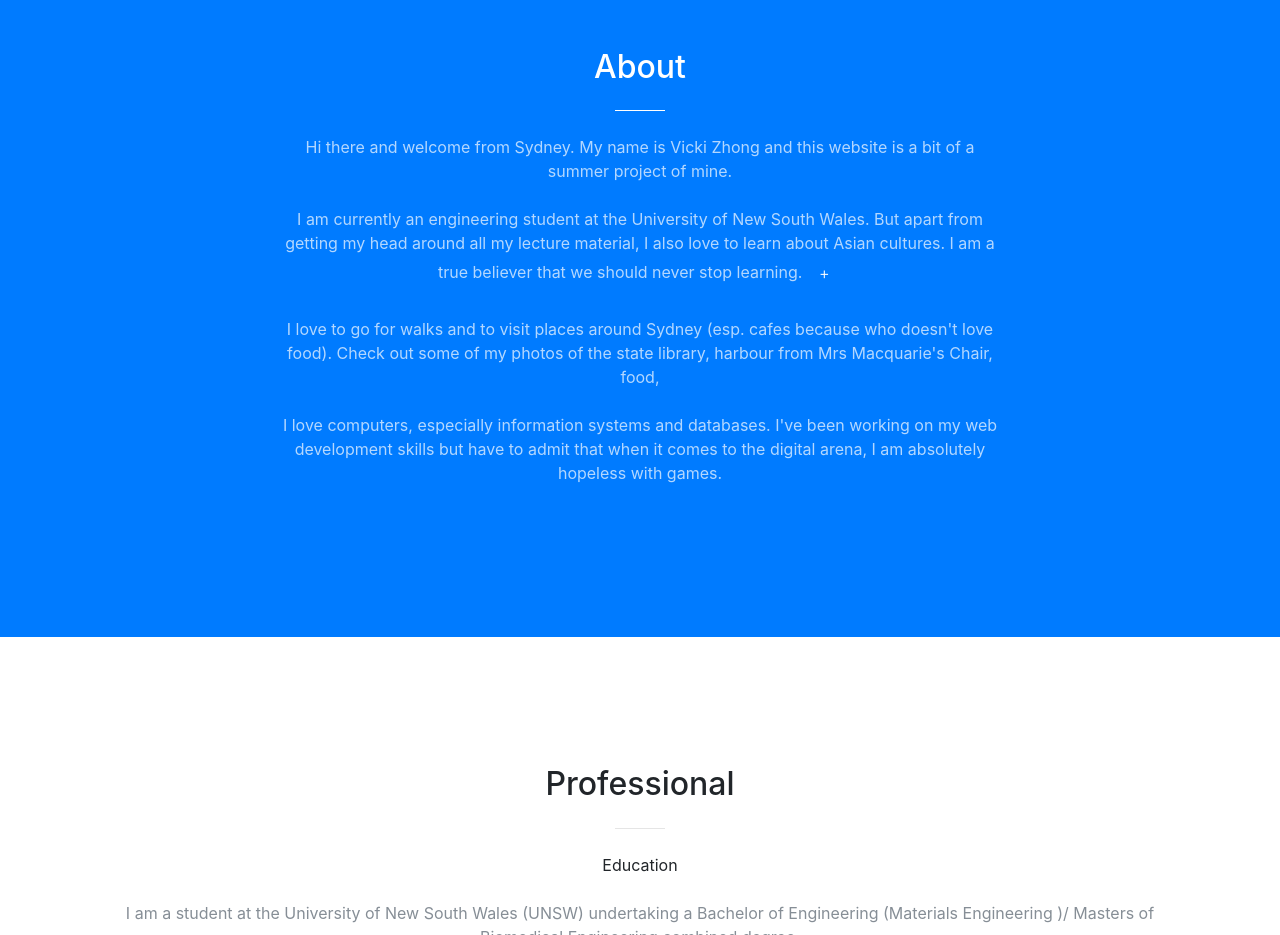
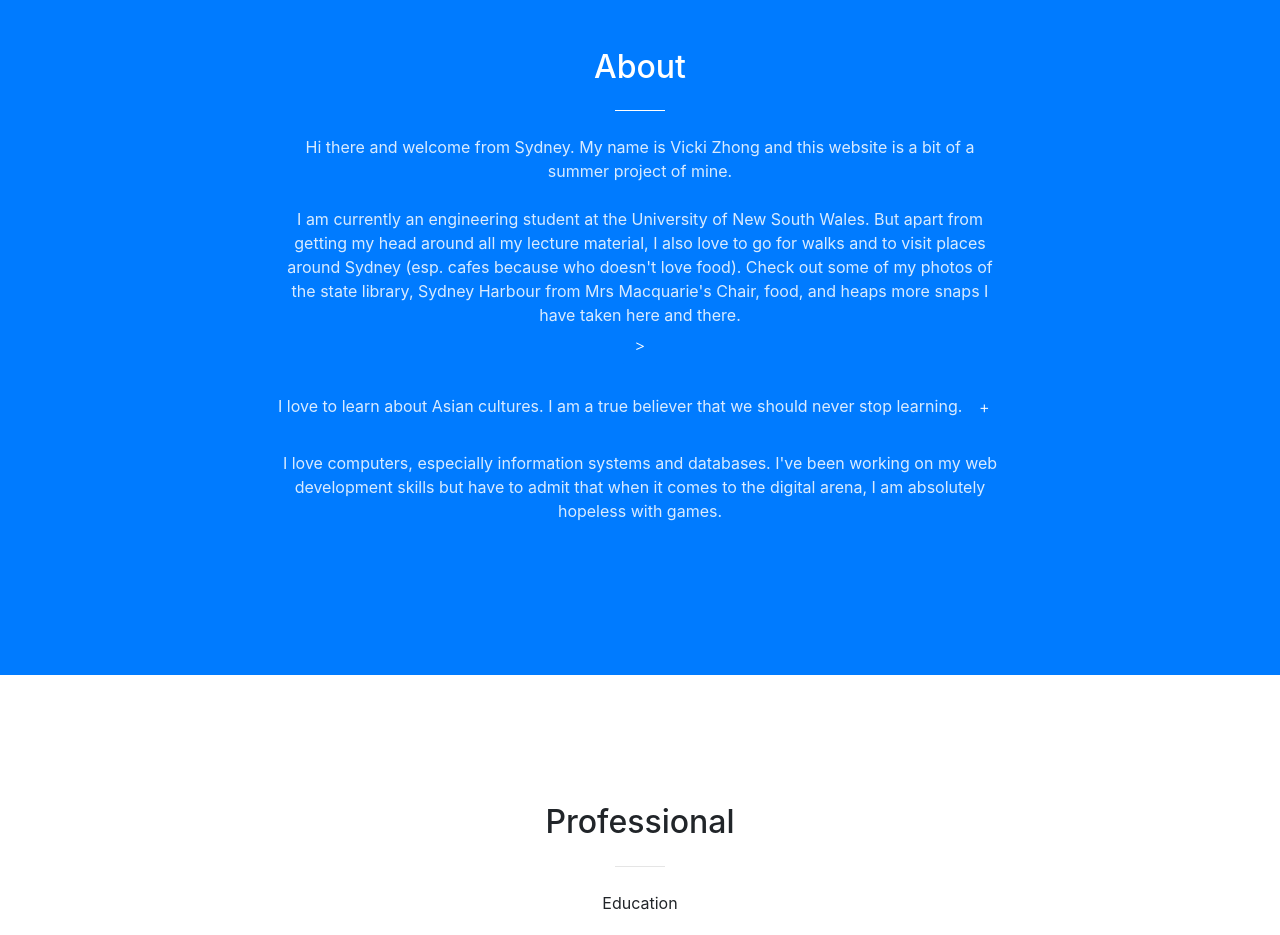
Before and after one commit to v-zhong/personal, a website with bundled scripts: page index.html in a window 1280 px wide. Shown: the part 880-1815 px from the top of the page. Built offline with nearby package versions, Linux system fonts and the light colour scheme.

Commit message:
smalledits2712

```diff
--- a/css/creative.css
+++ b/css/creative.css
@@ -43,6 +43,9 @@ h6 {
 
 .text-faded {
   color: rgba(255, 255, 255, 0.7); }
+
+.text-lightC {
+  color: rgba(255, 255, 255, 0.85); }
 
 section {
   padding: 8rem 0; }
--- a/index.html
+++ b/index.html
@@ -79,21 +79,21 @@
           <div class="col-lg-8 mx-auto text-center">
             <h2 class="section-heading text-white">About</h2>
             <hr class="light my-4">
-            <p class="text-faded mb-4">
+            <p class="text-lightC mb-4">
 				Hi there and welcome from Sydney. My name is Vicki Zhong and this website is a bit of a summer project of mine.
 			 </p>
-			 <p class="text-faded mb-4">
-				I am currently an engineering student at the University of New South Wales. But apart from getting my head around all my lecture material, I also love to learn about Asian cultures. I am a true believer that we should never stop learning. <button type="button" class="text-faded btn btn-primary" data-toggle="collapse" data-target="#moreculture">+</button>
+			 <p class="text-lightC mb-4">
+				I am currently an engineering student at the University of New South Wales. But apart from getting my head around all my lecture material, I also love to go for walks and to visit places around Sydney (esp. cafes because who doesn't love food). Check out some of my photos of the state library, Sydney Harbour from Mrs Macquarie's Chair, food, and heaps more snaps I have taken here and there.<br><button type="button" class="text-faded btn btn-primary" data-toggle="collapse" data-target="#">></button>
+			</p>
+			<p class="text-lightC mb-4">
+				I love to learn about Asian cultures. I am a true believer that we should never stop learning. <button type="button" class="text-faded btn btn-primary" data-toggle="collapse" data-target="#moreculture">+</button>
 			</p>
 			<div id="moreculture" class="collapse">
-				<p class="text-faded mb-3">
+				<p class="text-lightC mb-3">
 					I just have this natural draw to the little slices of information I can learn about the past and take special interest in Chinese history. I love to try Asian food, watch Chinese television series, read classical texts and understand important figures. At the end of 2016, I had the opportunity to spend three months at Tsinghua University in Beijing as part of a research exchange program and finally got to visit the Forbidden City and Great Wall and experience so much. I also took a little trip to Xi'an, the ancient capital city and enjoyed that a lot as well.
 				</p>
 			</div>
-			<p class="text-faded mb-4">
-				I love to go for walks and to visit places around Sydney (esp. cafes because who doesn't love food). Check out some of my photos of the state library, harbour from Mrs Macquarie's Chair, food,
-			</p>
-			<p class="text-faded mb-4">
+			<p class="text-lightC mb-4">
 				I love computers, especially information systems and databases. I've been working on my web development skills but have to admit that when it comes to the digital arena, I am absolutely hopeless with games.
 			</p>
           </div>
```
